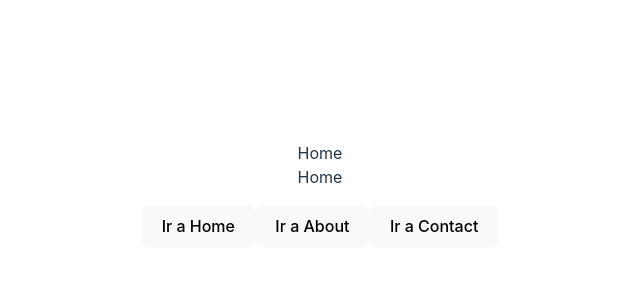
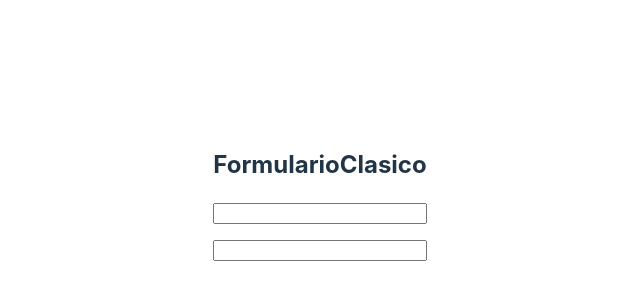
Before and after one commit to gorkavillara/react-19-noviembre-2024, a React (Vite) app: page / in a window 1280 px wide. Shown: the part 206-506 px from the top of the page, without its empty margins (320-960 px from the left). Built offline with nearby package versions, Linux system fonts and the light colour scheme.

Commit message:
Tema 6 - Estilos

```diff
--- a/package.json
+++ b/package.json
@@ -11,7 +11,8 @@
   },
   "dependencies": {
     "react": "^19.0.0-rc-5c56b873-20241107",
-    "react-dom": "^19.0.0-rc-5c56b873-20241107"
+    "react-dom": "^19.0.0-rc-5c56b873-20241107",
+    "sass": "^1.81.0"
   },
   "devDependencies": {
     "@eslint/js": "^9.13.0",
--- a/src/App.tsx
+++ b/src/App.tsx
@@ -1,26 +1,28 @@
 import { useState } from "react"
 import "./App.css"
-import { Home, About, Contact } from "./views"
+import { Home, About, Contact, Counter, FormularioClasico } from "./views"
 
-type Route = "Home" | "About" | "Contact"
+type Route = "Home" | "About" | "Contact" | "Counter" | "FormularioClasico"
 
 const RouteView = ({ routeName }: { routeName: Route }) => {
   if (routeName === "Home") return <Home />
   if (routeName === "About") return <About />
   if (routeName === "Contact") return <Contact />
+  if (routeName === "Counter") return <Counter />
+  if (routeName === "FormularioClasico") return <FormularioClasico />
 
   return <h3>Ruta no encontrada</h3>
 }
 
 const App = () => {
-  const [route, setRoute] = useState<Route>("Home")
+  const [route, setRoute] = useState<Route>("FormularioClasico")
   return (
     <div>
       <RouteView routeName={route} />
-      {route === "Home" ? <Home /> : null}
+      {/* {route === "Home" ? <Home /> : null}
       {route === "About" ? <About /> : null}
-      {route === "Contact" && <Contact />}
-      <div style={{ marginTop: "1rem" }}>
+      {route === "Contact" && <Contact />} */}
+      <div style={{ marginTop: "1rem", display: "none" }}>
         <button onClick={() => setRoute("Home")}>Ir a Home</button>
         <button onClick={() => setRoute("About")}>Ir a About</button>
         <button onClick={() => setRoute("Contact")}>Ir a Contact</button>
--- /dev/null
+++ b/src/views/Counter/Counter.module.scss
@@ -0,0 +1,18 @@
+$greenColor: green;
+$redColor: rgb(255, 73, 182);
+
+.customButton {
+    padding: 1rem 2rem;
+    border-radius: 0;
+    border: solid 2px $greenColor;
+}
+.otherStyles {
+    border: solid 2px $redColor;
+}
+
+.greaterThanTen {
+    background-color: $greenColor;
+}
+.lowerThanTen {
+    background-color: blue;
+}
--- /dev/null
+++ b/src/views/Counter/index.tsx
@@ -0,0 +1,22 @@
+import { useState } from "react"
+import styles from "./Counter.module.scss"
+
+const Counter = () => {
+  const [count, setCount] = useState(0)
+  return (
+    <button
+      //   className={count > 10 ? styles.greaterThanTen : styles.lowerThanTen}
+      className={`${styles.customButton} ${styles.otherStyles} ${
+        count > 10 ? styles.greaterThanTen : styles.lowerThanTen
+      }`}
+      style={{
+        boxShadow: `0 0 20px ${count > 10 ? "#fff" : "#00f"}`
+      }}
+      onClick={() => setCount((prev) => prev + 1)}
+    >
+      {count}
+    </button>
+  )
+}
+
+export default Counter
--- /dev/null
+++ b/src/views/Forms/FormularioClasico.tsx
@@ -0,0 +1,42 @@
+import { useState } from "react"
+
+interface FormData {
+  username: string
+  password: string
+}
+
+const FormularioClasico = () => {
+  const [formData, setFormData] = useState<FormData>({
+    username: "",
+    password: "",
+  })
+  console.log("He calculado de nuevo")
+
+  const handleChange = (e: React.ChangeEvent<HTMLInputElement>) => {
+    setFormData((data) => ({
+      ...data,
+      [e.target.name]: e.target.value,
+    }))
+  }
+  return (
+    <div>
+      <h2>FormularioClasico</h2>
+      <form style={{ display: "flex", flexDirection: "column", gap: "1rem" }}>
+        <input
+          type="text"
+          name="username"
+          value={formData.username}
+          onChange={handleChange}
+        />
+        <input
+          type="password"
+          name="password"
+          value={formData.password}
+          onChange={handleChange}
+        />
+      </form>
+    </div>
+  )
+}
+
+export default FormularioClasico
--- /dev/null
+++ b/src/views/Forms/FormularioClasicoRef.tsx
@@ -0,0 +1,42 @@
+import { useState } from "react"
+
+interface FormData {
+  username: string
+  password: string
+}
+
+const FormularioClasicoRef = () => {
+  const [formData, setFormData] = useState<FormData>({
+    username: "",
+    password: "",
+  })
+  console.log("He calculado de nuevo")
+
+  const handleChange = (e: React.ChangeEvent<HTMLInputElement>) => {
+    setFormData((data) => ({
+      ...data,
+      [e.target.name]: e.target.value,
+    }))
+  }
+  return (
+    <div>
+      <h2>FormularioClasico</h2>
+      <form style={{ display: "flex", flexDirection: "column", gap: "1rem" }}>
+        <input
+          type="text"
+          name="username"
+          value={formData.username}
+          onChange={handleChange}
+        />
+        <input
+          type="password"
+          name="password"
+          value={formData.password}
+          onChange={handleChange}
+        />
+      </form>
+    </div>
+  )
+}
+
+export default FormularioClasicoRef
--- /dev/null
+++ b/src/views/Home/Home.css
@@ -0,0 +1,11 @@
+button {
+    background-color: red;
+}
+
+button.success {
+    background-color: green;
+}
+
+button.info {
+    background-color: blue;
+}
--- /dev/null
+++ b/src/views/Home/Home.module.css
@@ -0,0 +1,7 @@
+button.success {
+    background-color: green;
+}
+
+button.info {
+    background-color: blue;
+}
--- /dev/null
+++ b/src/views/Home/components/ButtonList.tsx
@@ -0,0 +1,11 @@
+const ButtonList = () => {
+  return (
+    <div>
+      <button>Botón 1</button>
+      <button>Botón 2</button>
+      <button>Botón 3</button>
+    </div>
+  )
+}
+
+export default ButtonList
--- a/src/views/Home/index.tsx
+++ b/src/views/Home/index.tsx
@@ -1,5 +1,15 @@
+import ButtonList from "./components/ButtonList"
+// import "./Home.css"
+import styles from "./Home.module.css"
+
 const Home = () => {
-  return <div>Home</div>
+  return (
+    <div>
+      <button className={styles.info}>Botón info</button>
+      <button className={styles.success}>Botón</button>
+      <ButtonList />
+    </div>
+  )
 }
 
 export default Home
--- a/src/views/index.ts
+++ b/src/views/index.ts
@@ -1,5 +1,8 @@
 import About from "./About";
 import Contact from "./Contact";
 import Home from "./Home";
+import Counter from "./Counter";
+import FormularioClasico from "./Forms/FormularioClasico";
+import FormularioClasicoRef from "./Forms/FormularioClasicoRef";
 
-export { About, Contact, Home }
+export { About, Contact, Home, Counter, FormularioClasico, FormularioClasicoRef }
```
Also changed, not shown: src/prueba.html (+10 -0 lines), 1 other file (tests, documents, lock files or other folders).
